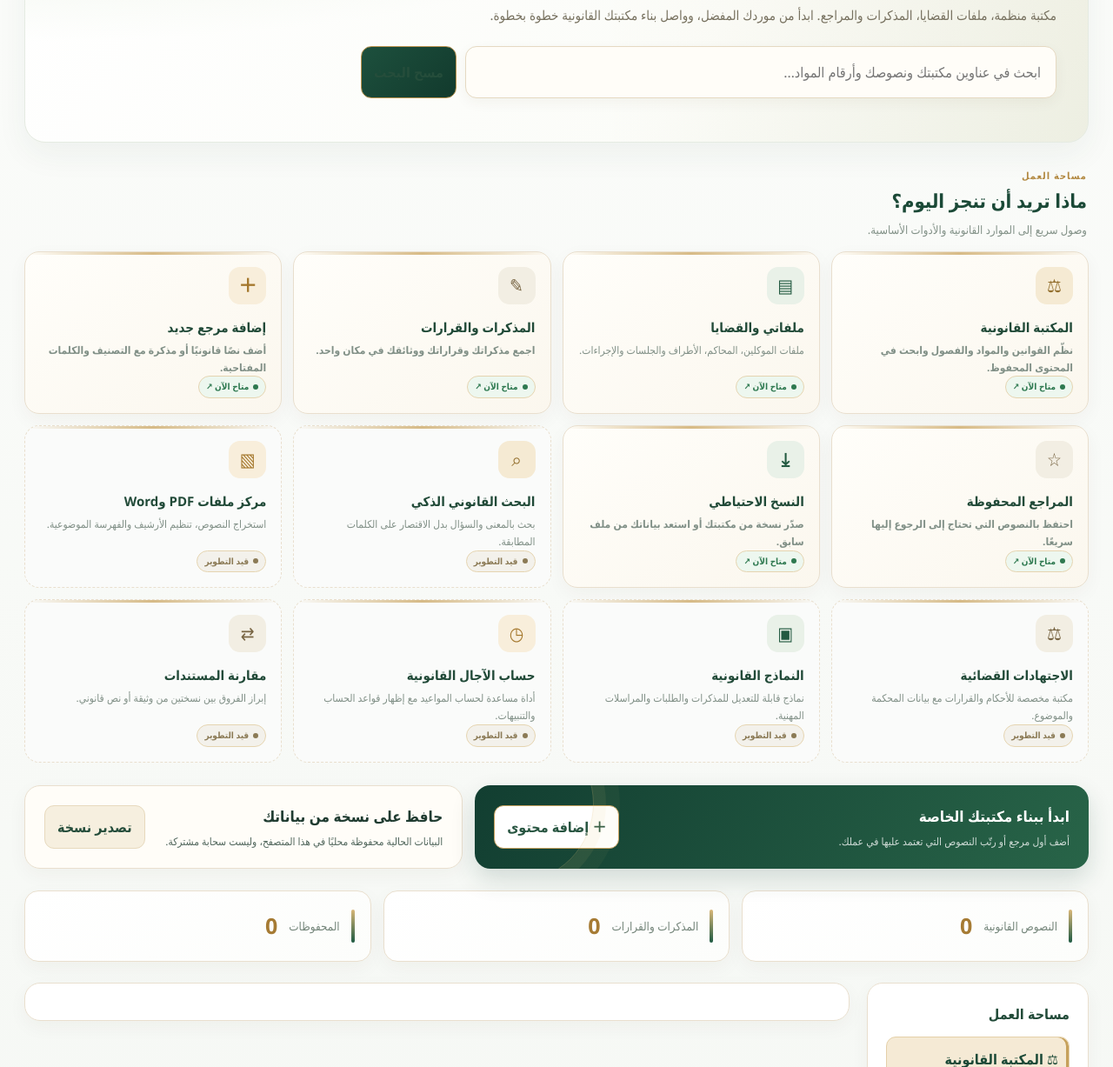
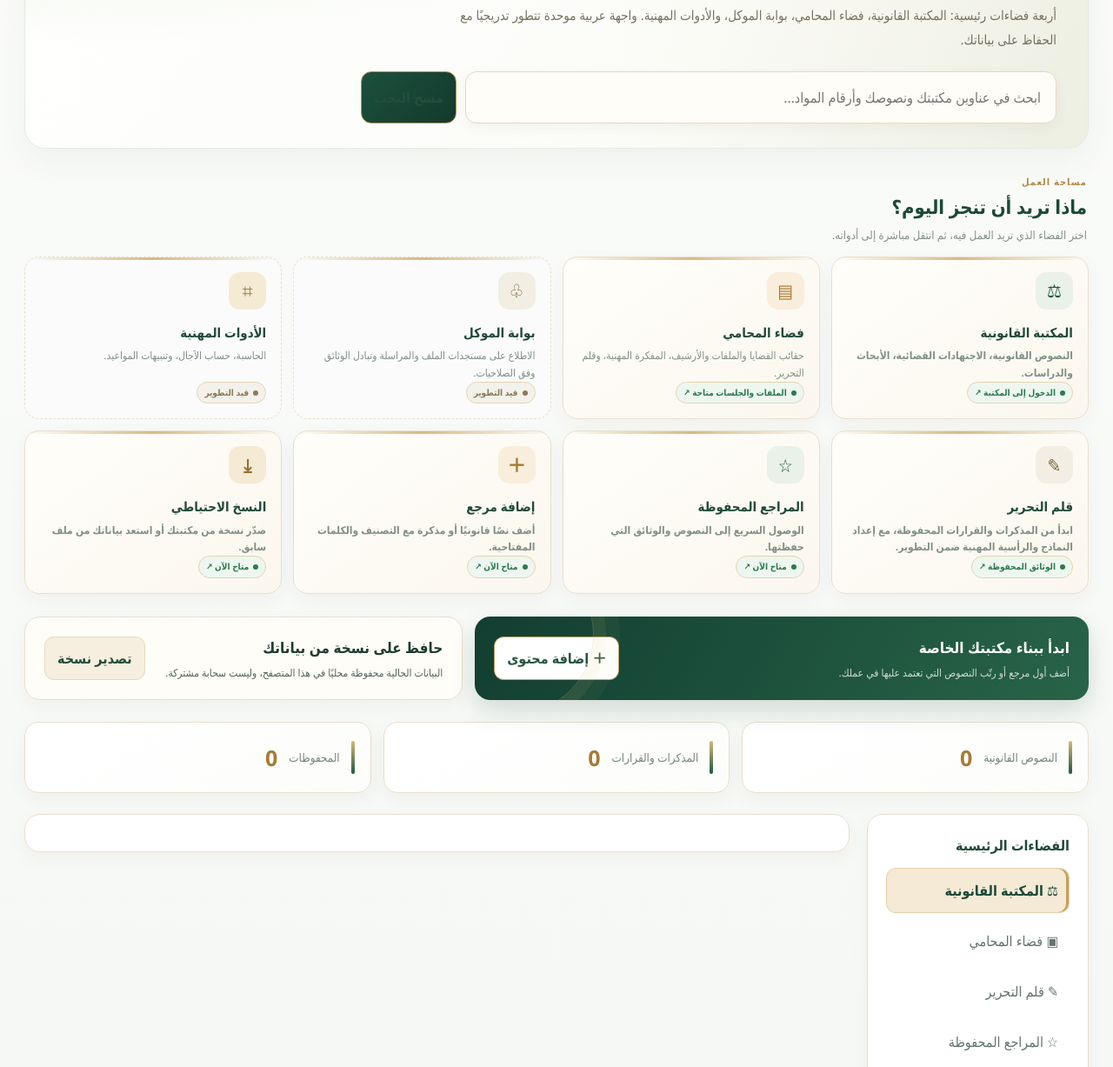
Before and after one commit to zoulouti-cell/Kalam, a plain HTML site: page index.html in a window 1280 px wide. Shown: the part 294-1521 px from the top of the page at 87% size. Drawn offline with Linux system fonts and the light colour scheme.

Commit message:
feat: organize homepage around four legal workspaces

```diff
--- a/index.html
+++ b/index.html
@@ -276,29 +276,25 @@ textarea{resize:vertical}
 </span><div class="brand-copy"><img class="qalam-header-art" src="https://raw.githubusercontent.com/zoulouti-cell/Kalam/main/assets/qalam-logo.png" alt="شعار قلم العربي المزخرف باللونين الأخضر والذهبي" width="420" height="160">
 </div></div><div class="actions"><a class="login-btn" href="login.html" style="display:inline-block;text-decoration:none;padding:10px 14px;border-radius:10px">تسجيل الدخول</a></div></header>
 <main class="wrap">
-<section class="hero"><div style="position:relative;z-index:1;color:#3978e8;font-size:11px;font-weight:800;letter-spacing:1.5px">QALAM · WORKSPACE JURIDIQUE</div><h2>كل أدواتك القانونية، في مساحة واحدة.</h2><p>مكتبة منظمة، ملفات القضايا، المذكرات والمراجع. ابدأ من موردك المفضل، وواصل بناء مكتبتك القانونية خطوة بخطوة.</p><div class="searchrow"><input id="search" placeholder="ابحث في عناوين مكتبتك ونصوصك وأرقام المواد…"><button id="clearSearch" class="secondary">مسح البحث</button></div></section>
-<section class="resource-heading"><div><div class="eyebrow">مساحة العمل</div><h2>ماذا تريد أن تنجز اليوم؟</h2><p>وصول سريع إلى الموارد القانونية والأدوات الأساسية.</p></div></section>
-<section class="resource-grid" aria-label="الموارد القانونية">
-<button class="resource-card" data-quick="library" data-tone="blue"><span class="resource-icon">⚖</span><strong>المكتبة القانونية</strong><small>نظّم القوانين والمواد والفصول وابحث في المحتوى المحفوظ.</small><span class="resource-status">متاح الآن ↗</span></button>
-<a class="resource-card" href="cases.html" data-tone="green"><span class="resource-icon">▤</span><strong>ملفاتي والقضايا</strong><small>ملفات الموكلين، المحاكم، الأطراف والجلسات والإجراءات.</small><span class="resource-status">متاح الآن ↗</span></a>
-<button class="resource-card" data-quick="documents" data-tone="violet"><span class="resource-icon">✎</span><strong>المذكرات والقرارات</strong><small>اجمع مذكراتك وقراراتك ووثائقك في مكان واحد.</small><span class="resource-status">متاح الآن ↗</span></button>
-<button class="resource-card" data-quick="add" data-tone="gold"><span class="resource-icon">＋</span><strong>إضافة مرجع جديد</strong><small>أضف نصًا قانونيًا أو مذكرة مع التصنيف والكلمات المفتاحية.</small><span class="resource-status">متاح الآن ↗</span></button>
-<button class="resource-card" data-quick="saved" data-tone="violet"><span class="resource-icon">☆</span><strong>المراجع المحفوظة</strong><small>احتفظ بالنصوص التي تحتاج إلى الرجوع إليها سريعًا.</small><span class="resource-status">متاح الآن ↗</span></button>
-<button class="resource-card" data-quick="backup" data-tone="green"><span class="resource-icon">⤓</span><strong>النسخ الاحتياطي</strong><small>صدّر نسخة من مكتبتك أو استعد بياناتك من ملف سابق.</small><span class="resource-status">متاح الآن ↗</span></button>
-<div class="resource-card coming" data-tone="blue"><span class="resource-icon">⌕</span><strong>البحث القانوني الذكي</strong><small>بحث بالمعنى والسؤال بدل الاقتصار على الكلمات المطابقة.</small><span class="resource-status">قيد التطوير</span></div>
-<div class="resource-card coming" data-tone="gold"><span class="resource-icon">▧</span><strong>مركز ملفات PDF وWord</strong><small>استخراج النصوص، تنظيم الأرشيف والفهرسة الموضوعية.</small><span class="resource-status">قيد التطوير</span></div>
-<div class="resource-card coming" data-tone="violet"><span class="resource-icon">⚖</span><strong>الاجتهادات القضائية</strong><small>مكتبة مخصصة للأحكام والقرارات مع بيانات المحكمة والموضوع.</small><span class="resource-status">قيد التطوير</span></div>
-<div class="resource-card coming" data-tone="green"><span class="resource-icon">▣</span><strong>النماذج القانونية</strong><small>نماذج قابلة للتعديل للمذكرات والطلبات والمراسلات المهنية.</small><span class="resource-status">قيد التطوير</span></div>
-<div class="resource-card coming" data-tone="gold"><span class="resource-icon">◷</span><strong>حساب الآجال القانونية</strong><small>أداة مساعدة لحساب المواعيد مع إظهار قواعد الحساب والتنبيهات.</small><span class="resource-status">قيد التطوير</span></div>
-<div class="resource-card coming" data-tone="violet"><span class="resource-icon">⇄</span><strong>مقارنة المستندات</strong><small>إبراز الفروق بين نسختين من وثيقة أو نص قانوني.</small><span class="resource-status">قيد التطوير</span></div>
+<section class="hero"><div style="position:relative;z-index:1;color:#3978e8;font-size:11px;font-weight:800;letter-spacing:1.5px">QALAM · WORKSPACE JURIDIQUE</div><h2>فضاءك القانوني المتكامل</h2><p>أربعة فضاءات رئيسية: المكتبة القانونية، فضاء المحامي، بوابة الموكل، والأدوات المهنية. واجهة عربية موحدة تتطور تدريجيًا مع الحفاظ على بياناتك.</p><div class="searchrow"><input id="search" placeholder="ابحث في عناوين مكتبتك ونصوصك وأرقام المواد…"><button id="clearSearch" class="secondary">مسح البحث</button></div></section>
+<section class="resource-heading"><div><div class="eyebrow">مساحة العمل</div><h2>ماذا تريد أن تنجز اليوم؟</h2><p>اختر الفضاء الذي تريد العمل فيه، ثم انتقل مباشرة إلى أدواته.</p></div></section>
+<section class="resource-grid" aria-label="الفضاءات الرئيسية">
+<button class="resource-card" data-quick="library" data-tone="green"><span class="resource-icon">⚖</span><strong>المكتبة القانونية</strong><small>النصوص القانونية، الاجتهادات القضائية، الأبحاث والدراسات.</small><span class="resource-status">الدخول إلى المكتبة ↗</span></button>
+<a class="resource-card" href="cases.html" data-tone="gold"><span class="resource-icon">▤</span><strong>فضاء المحامي</strong><small>حقائب القضايا والملفات والأرشيف، المفكرة المهنية، وقلم التحرير.</small><span class="resource-status">الملفات والجلسات متاحة ↗</span></a>
+<div class="resource-card coming" data-tone="violet"><span class="resource-icon">♧</span><strong>بوابة الموكل</strong><small>الاطلاع على مستجدات الملف والمراسلة وتبادل الوثائق وفق الصلاحيات.</small><span class="resource-status">قيد التطوير</span></div>
+<div class="resource-card coming" data-tone="blue"><span class="resource-icon">⌗</span><strong>الأدوات المهنية</strong><small>الحاسبة، حساب الآجال، وتنبيهات المواعيد.</small><span class="resource-status">قيد التطوير</span></div>
+<button class="resource-card" data-quick="documents" data-tone="violet"><span class="resource-icon">✎</span><strong>قلم التحرير</strong><small>ابدأ من المذكرات والقرارات المحفوظة، مع إعداد النماذج والرأسية المهنية ضمن التطوير.</small><span class="resource-status">الوثائق المحفوظة ↗</span></button>
+<button class="resource-card" data-quick="saved" data-tone="green"><span class="resource-icon">☆</span><strong>المراجع المحفوظة</strong><small>الوصول السريع إلى النصوص والوثائق التي حفظتها.</small><span class="resource-status">متاح الآن ↗</span></button>
+<button class="resource-card" data-quick="add" data-tone="gold"><span class="resource-icon">＋</span><strong>إضافة مرجع</strong><small>أضف نصًا قانونيًا أو مذكرة مع التصنيف والكلمات المفتاحية.</small><span class="resource-status">متاح الآن ↗</span></button>
+<button class="resource-card" data-quick="backup" data-tone="blue"><span class="resource-icon">⤓</span><strong>النسخ الاحتياطي</strong><small>صدّر نسخة من مكتبتك أو استعد بياناتك من ملف سابق.</small><span class="resource-status">متاح الآن ↗</span></button>
 </section>
 <section class="resource-band">
 <div class="band-card primary"><div><h3>ابدأ ببناء مكتبتك الخاصة</h3><p>أضف أول مرجع أو رتّب النصوص التي تعتمد عليها في عملك.</p></div><button id="quickAdd" style="background:#fff;color:#285541">＋ إضافة محتوى</button></div>
 <div class="band-card"><div><h3>حافظ على نسخة من بياناتك</h3><p>البيانات الحالية محفوظة محليًا في هذا المتصفح، وليست سحابة مشتركة.</p></div><button id="quickBackup" class="secondary">تصدير نسخة</button></div>
 </section>
 <section class="stats"><div class="stat"><small>النصوص القانونية</small><strong id="lawCount">0</strong></div><div class="stat"><small>المذكرات والقرارات</small><strong id="docCount">0</strong></div><div class="stat"><small>المحفوظات</small><strong id="savedCount">0</strong></div></section>
-<div class="layout"><aside class="panel"><h3>مساحة العمل</h3><div class="navlist" id="nav">
-<button class="navitem active" data-view="library">⚖ المكتبة القانونية</button><a class="navitem" href="cases.html" style="display:block;text-decoration:none">▣ ملفاتي والقضايا</a><button class="navitem" data-view="documents">▤ المذكرات والقرارات</button><button class="navitem" data-view="saved">☆ المحفوظات</button><button class="navitem" data-view="add">＋ إضافة محتوى</button><button class="navitem" data-view="about">ⓘ حول التطبيق</button></div><div class="notice">تُحفظ البيانات التي تضيفها محليًا في هذا المتصفح. لا تُرفع تلقائيًا إلى خادم أو إلى GitHub.</div></aside>
+<div class="layout"><aside class="panel"><h3>الفضاءات الرئيسية</h3><div class="navlist" id="nav">
+<button class="navitem active" data-view="library">⚖ المكتبة القانونية</button><a class="navitem" href="cases.html" style="display:block;text-decoration:none">▣ فضاء المحامي</a><button class="navitem" data-view="documents">✎ قلم التحرير</button><button class="navitem" data-view="saved">☆ المراجع المحفوظة</button><button class="navitem" data-view="add">＋ إضافة محتوى</button><button class="navitem" data-view="about">ⓘ حول التطبيق</button></div><div class="notice">تُحفظ البيانات التي تضيفها محليًا في هذا المتصفح. لا تُرفع تلقائيًا إلى خادم أو إلى GitHub.</div></aside>
 <section class="panel" id="content" aria-live="polite"></section></div>
 </main><section class="backup-dock no-print" aria-label="النسخ الاحتياطي"><div><strong>حماية مكتبتك القانونية</strong><p>صدّر نسخة من بياناتك أو استعد نسخة محفوظة على جهازك.</p></div><div class="backup-actions"><button id="exportBtn" type="button">تصدير نسخة احتياطية</button><button id="importBtn" class="secondary" type="button">استيراد نسخة</button><input id="importFile" type="file" accept="application/json" class="hide"></div></section><footer class="footer">قلم · نسخة ويب أولية · بياناتك المحلية تبقى في هذا المتصفح</footer><dialog id="loginDialog" class="login-dialog"><form method="dialog" id="loginForm"><button class="dialog-close" value="cancel" aria-label="إغلاق">×</button><div class="login-emblem">ق</div><h2>تسجيل الدخول إلى قلم</h2><p>واجهة الدخول قيد الإعداد. لا يوجد حتى الآن حساب مستخدم أو مصادقة خادمية.</p><label class="label" for="loginEmail">البريد الإلكتروني</label><input id="loginEmail" type="email" autocomplete="email" placeholder="name@example.com" disabled><label class="label" for="loginPassword">كلمة المرور</label><input id="loginPassword" type="password" autocomplete="current-password" placeholder="كلمة المرور" disabled><button class="secondary" value="cancel" type="submit">إغلاق</button></form></dialog></div>
 <script src="./js/core/storage.js"></script>
```
